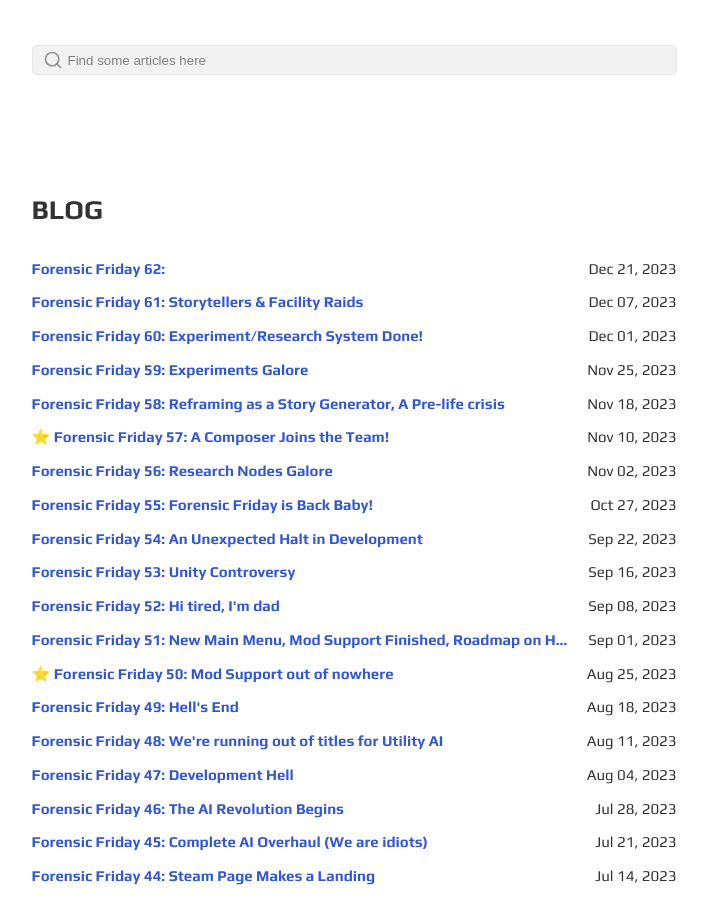
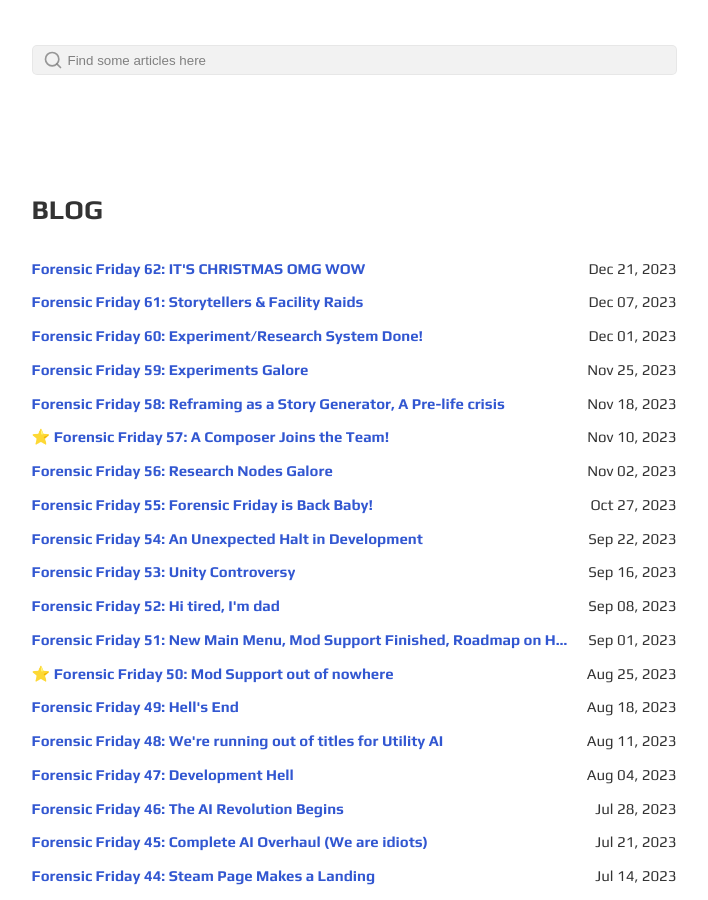
Before and after one commit to Plasmarc-Studios/containcorp-blog, a Jekyll site: the page built from docs/index.html, in a window 1280 px wide and 900 px high, scrolled down 321 px. Shown: the whole window, without its empty margins (286-994 px from the left). Built offline with Jekyll 4.4.1, drawn with Linux system fonts in a browser that asks for light colours.

Commit message:
Forgot title lol

```diff
--- a/docs/_posts/2023-12-22-FF62.md
+++ b/docs/_posts/2023-12-22-FF62.md
@@ -1,7 +1,7 @@
 ---
 layout: post
 number: "62"
-title: "Forensic Friday 62: "
+title: "Forensic Friday 62: IT'S CHRISTMAS OMG WOW"
 desc: "Forensic Friday 62 has arrived, or should I say Forensic Friday: Christmas Special? Well there's nothing extra special about this one, so maybe we'll leave that for the New Year! In any case, Christmas is just around the corner - so Merry Christmas if you celebrate and Happy Holidays to all!"
 date: 2023-12-22 00:00:00 +0100
 published: true
```
